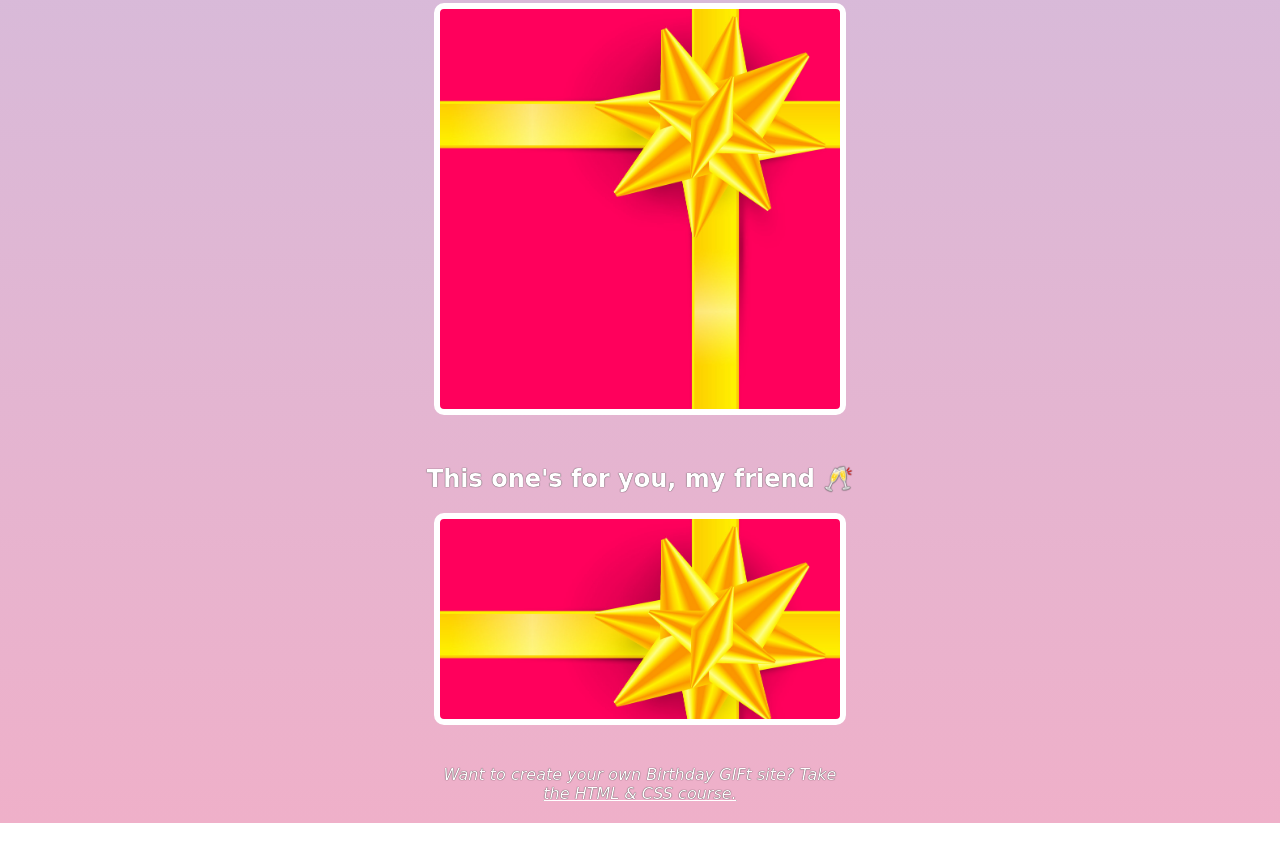
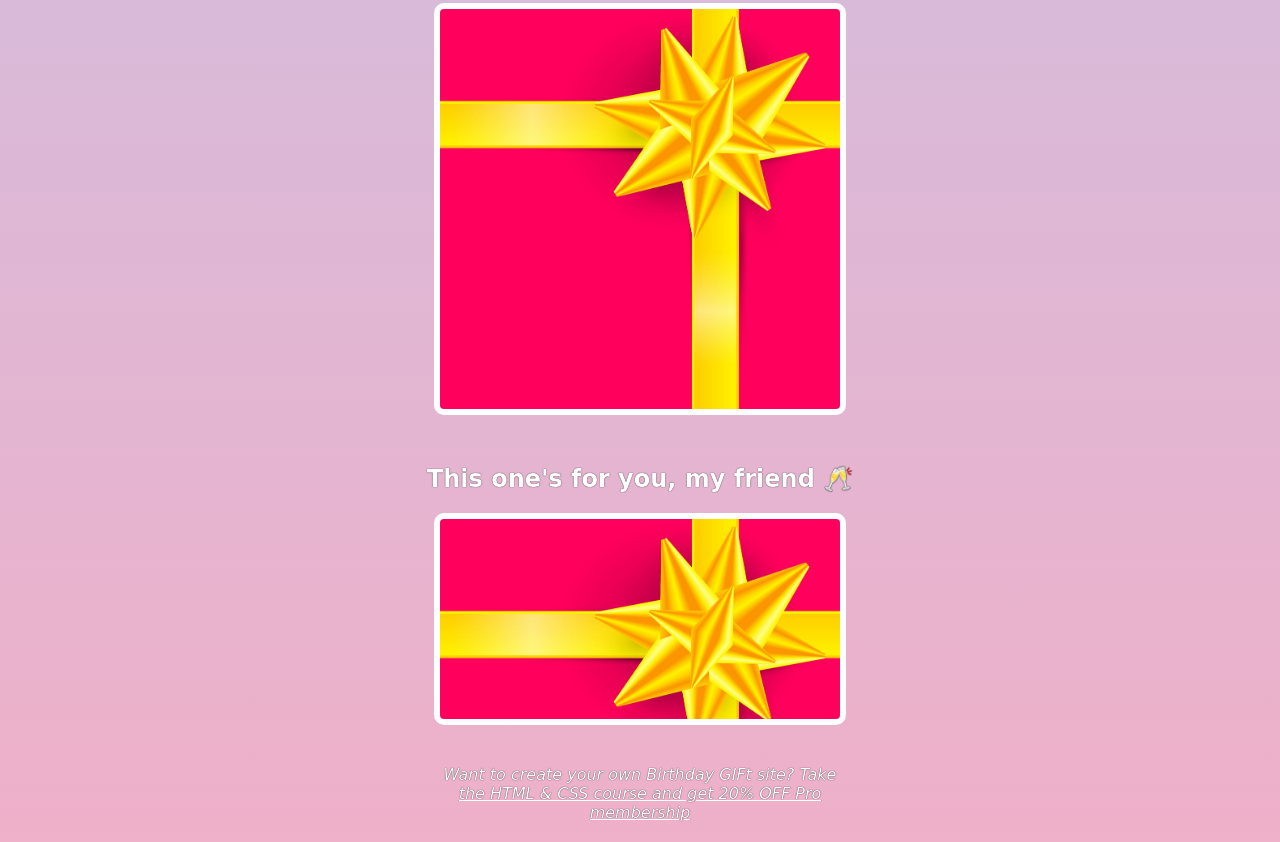
Before and after one commit to egiberne/my-birthday-gift, a website built with Vite: page index.html in a window 1280 px wide. Shown: the part 1999-2841 px from the top of the page. Built offline with nearby package versions, Linux system fonts and the light colour scheme; a web font is replaced by a local one.

Commit message:
Modify footer to mention 20% OFF Pro membership
Updated footer text to include a discount offer.

```diff
--- a/index.html
+++ b/index.html
@@ -40,7 +40,7 @@
         </div>
 
         <!-- Add the footer here. -->
-        <p id="footer">Want to create your own Birthday GIFt site? Take <a href="https://scrimba.com/?via=u017m04" target="_blank">the HTML & CSS course.</a></p>
+        <p id="footer">Want to create your own Birthday GIFt site? Take <a href="https://scrimba.com/?via=u017m04" target="_blank">the HTML & CSS course and get 20% OFF Pro membership</a></p>
 
     </body>
 </html>
```
